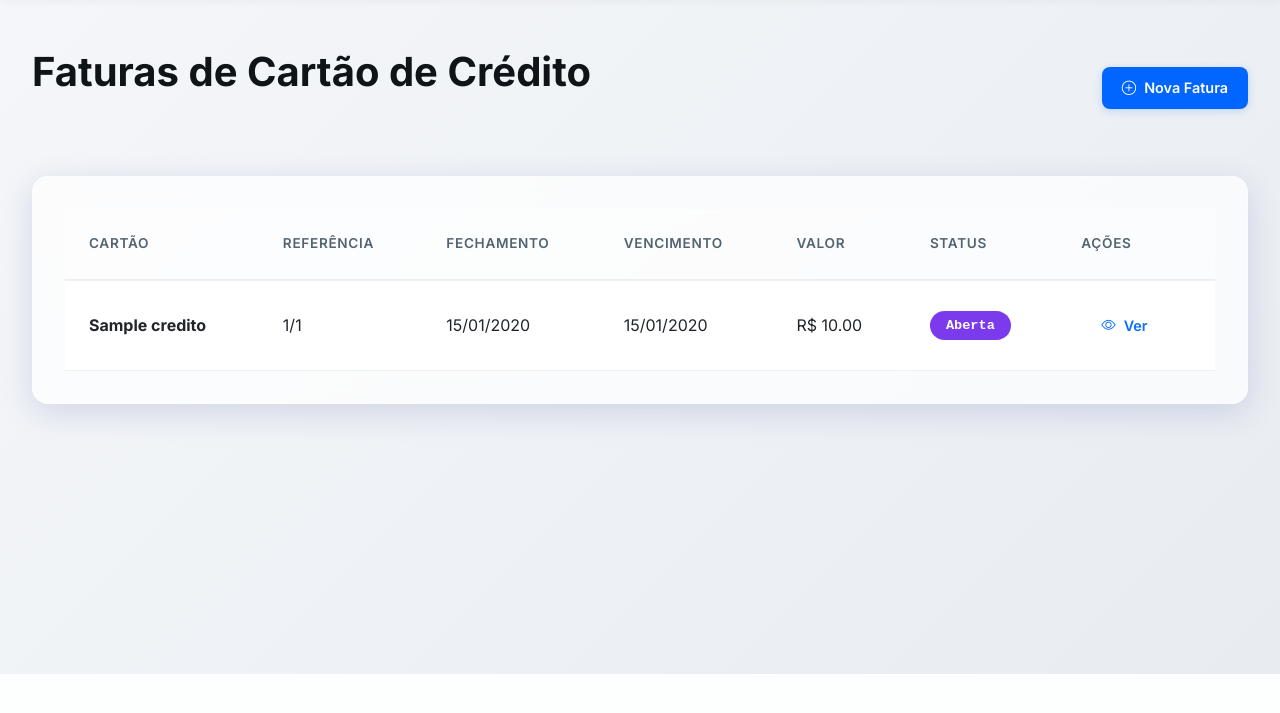
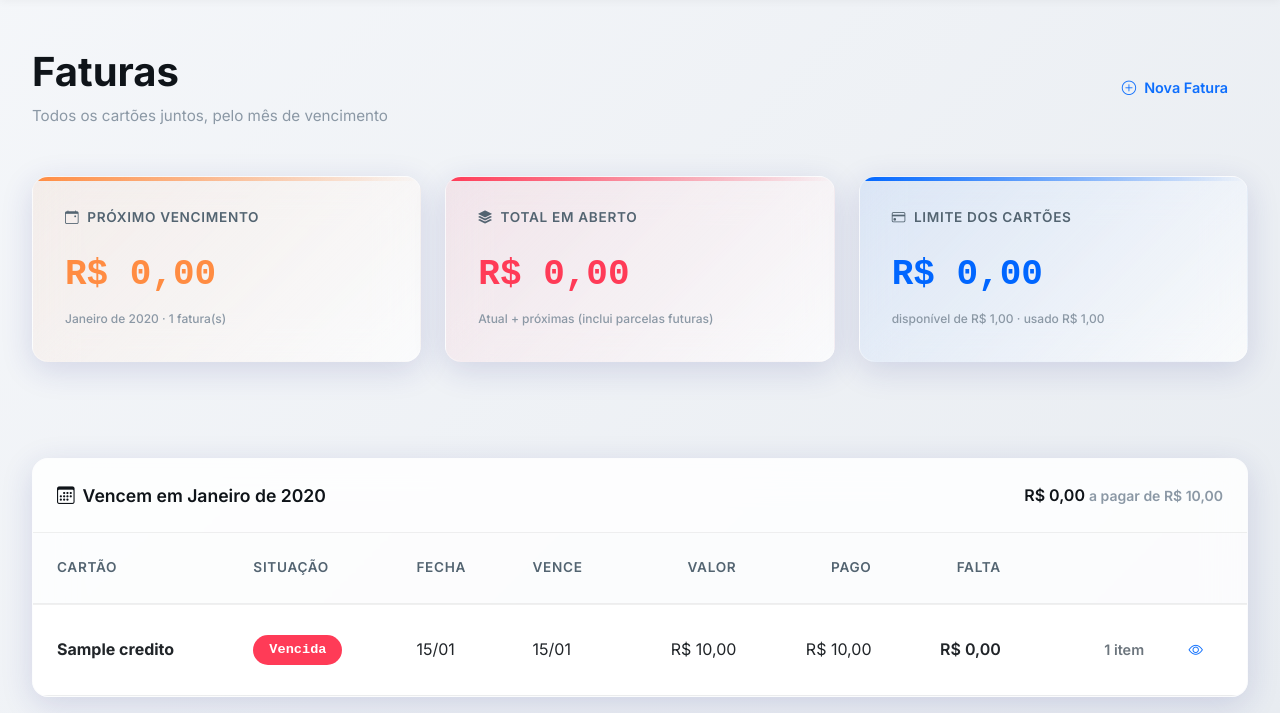
Before and after one commit to rodrigosaracino/gestao-financeira, a Flask app: page /faturas in a window 1280 px wide; the page is wider, and only the part inside the window is pictured. Shown: the part 126-839 px from the top of that part. Before the commit the page ends 800 px from the top of that part, so only its background shows below. Run offline with Flask 3, Linux system fonts and the light colour scheme; a user stored in the database is signed in; tables that the repository leaves empty hold one stand-in row (values such as "Sample post"); some libraries are stand-ins or nearby versions.

Commit message:
Faturas: todos os cartões juntos, atual e próximas por mês de vencimento (#17)
- /faturas agrupa as faturas não pagas de todos os cartões pelo mês de
  vencimento, com o total do mês e a situação de cada uma (vencida, fechada a
  pagar, atual ou próxima) e os lançamentos de cada fatura expansíveis.
- Resumo: próximo vencimento, total em aberto (inclui parcelas futuras) e
  limite disponível somado dos cartões. Faturas pagas ficam num histórico.
- Compra lançada à mão depois do dia de fechamento passa a entrar na fatura
  seguinte (antes caía na fatura já fechada do mês).

Co-authored-by: Rodrigo Saracino <rodrigosaracino@gmail.com>
Co-authored-by: Claude Opus 5.5 <noreply@anthropic.com>

```diff
--- a/app/routes.py
+++ b/app/routes.py
@@ -569,8 +569,8 @@ def nova_transacao():
                 # Calcular a data da parcela (mês seguinte)
                 data_parcela = data_compra + relativedelta(months=i-1)
 
-                # Obter ou criar fatura do mês
-                fatura = obter_ou_criar_fatura(cartao, data_parcela)
+                # Fatura em que a compra cai (depois do fechamento vai para a seguinte)
+                fatura = fatura_da_compra(cartao, data_parcela)
 
                 # Criar transação da parcela
                 descricao_parcela = f"{request.form['descricao']} ({i}/{total_parcelas})"
@@ -736,7 +736,7 @@ def editar_transacao(id):
             transacao.pago = False
             if (not transacao.fatura_id or cartao.id != cartao_antigo_id
                     or (nova_data.year, nova_data.month) != mes_antigo):
-                transacao.fatura_id = obter_ou_criar_fatura(cartao, nova_data).id
+                transacao.fatura_id = fatura_da_compra(cartao, nova_data).id
         else:
             transacao.cartao_credito_id = None
             transacao.fatura_id = None
@@ -949,6 +949,13 @@ def obter_ou_criar_fatura(cartao, data_referencia):
     db.session.flush()
 
     return fatura
+
+
+def fatura_da_compra(cartao, data_compra):
+    """Compra feita depois do dia de fechamento entra na fatura do mês seguinte."""
+    fechamento = min(cartao.dia_fechamento, monthrange(data_compra.year, data_compra.month)[1])
+    referencia = data_compra + relativedelta(months=1) if data_compra.day > fechamento else data_compra
+    return obter_ou_criar_fatura(cartao, referencia)
 
 
 def recalcular_valor_fatura(fatura_id):
@@ -1207,11 +1214,73 @@ def editar_cartao(id):
 @bp.route('/faturas')
 @login_required
 def listar_faturas():
-    """Lista todas as faturas"""
-    faturas = Fatura.query.join(CartaoCredito).filter(
-        CartaoCredito.user_id == current_user.id
-    ).order_by(Fatura.ano_referencia.desc(), Fatura.mes_referencia.desc()).all()
-    return render_template('faturas/listar.html', faturas=faturas)
+    """Faturas de todos os cartões juntas, por mês de vencimento: a pagar, atual e próximas."""
+    visao = faturas_por_vencimento(current_user.id)
+    return render_template('faturas/listar.html', **visao)
+
+
+MESES_NOME = ['janeiro', 'fevereiro', 'março', 'abril', 'maio', 'junho', 'julho',
+              'agosto', 'setembro', 'outubro', 'novembro', 'dezembro']
+
+
+def faturas_por_vencimento(user_id, hoje=None):
+    """
+    Junta as faturas de todos os cartões do usuário.
+    - grupos: faturas não pagas agrupadas pelo mês de vencimento (mais próximo primeiro),
+      com o total de todos os cartões em cada mês;
+    - situação de cada fatura: vencida, fechada (a pagar), atual (ainda recebe compras) ou próxima;
+    - pagas: histórico, mais recente primeiro.
+    """
+    hoje = hoje or date.today()
+    faturas = Fatura.query.join(CartaoCredito).filter(CartaoCredito.user_id == user_id).order_by(
+        Fatura.data_vencimento, CartaoCredito.nome).all()
+    itens = defaultdict(list)
+    if faturas:
+        for t in Transacao.query.filter(Transacao.fatura_id.in_([f.id for f in faturas])).order_by(
+                Transacao.data, Transacao.id).all():
+            itens[t.fatura_id].append(t)
+
+    grupos, pagas = [], []
+    atual_por_cartao = set()
+    for f in faturas:
+        total = Decimal(f.valor_total or 0)
+        pago = Decimal(f.valor_pago or 0)
+        linha = {'fatura': f, 'itens': itens.get(f.id, []), 'total': total, 'pago': pago,
+                 'falta': max(Decimal('0'), total - pago)}
+        if f.status == 'paga':
+            linha['situacao'] = 'paga'
+            pagas.append(linha)
+            continue
+        if total <= 0 and not linha['itens']:
+            continue  # fatura vazia, sem nada a mostrar
+        if f.data_vencimento < hoje:
+            linha['situacao'] = 'vencida'
+        elif f.data_fechamento < hoje:
+            linha['situacao'] = 'fechada'
+        elif f.cartao_id not in atual_por_cartao:
+            linha['situacao'] = 'atual'
+            atual_por_cartao.add(f.cartao_id)
+        else:
+            linha['situacao'] = 'proxima'
+        chave = (f.data_vencimento.year, f.data_vencimento.month)
+        if not grupos or grupos[-1]['chave'] != chave:
+            grupos.append({'chave': chave, 'rotulo': f'{MESES_NOME[chave[1] - 1].capitalize()} de {chave[0]}',
+                           'faturas': [], 'total': Decimal('0'), 'falta': Decimal('0')})
+        grupos[-1]['faturas'].append(linha)
+        grupos[-1]['total'] += total
+        grupos[-1]['falta'] += linha['falta']
+
+    cartoes = CartaoCredito.query.filter_by(user_id=user_id, ativo=True).order_by(CartaoCredito.nome).all()
+    return {
+        'grupos': grupos,
+        'pagas': list(reversed(pagas)),
+        'proximo_mes': grupos[0] if grupos else None,
+        'total_em_aberto': sum((g['falta'] for g in grupos), Decimal('0')),
+        'cartoes': cartoes,
+        'limite_total': sum((Decimal(c.limite or 0) for c in cartoes), Decimal('0')),
+        'limite_usado': sum((Decimal(c.limite_utilizado or 0) for c in cartoes), Decimal('0')),
+        'hoje': hoje,
+    }
 
 
 @bp.route('/faturas/nova', methods=['GET', 'POST'])
--- a/app/templates/faturas/listar.html
+++ b/app/templates/faturas/listar.html
@@ -2,58 +2,157 @@
 
 {% block title %}Faturas - Gestão Financeira{% endblock %}
 
+{% macro brl(v) -%}
+R$ {{ "{:,.2f}".format(v|float).replace(",", "X").replace(".", ",").replace("X", ".") }}
+{%- endmacro %}
+
+{% macro situacao_badge(s) -%}
+{% if s == 'vencida' %}<span class="badge bg-danger">Vencida</span>
+{% elif s == 'fechada' %}<span class="badge bg-warning text-dark">Fechada · a pagar</span>
+{% elif s == 'atual' %}<span class="badge bg-primary">Atual · aberta</span>
+{% elif s == 'proxima' %}<span class="badge bg-secondary">Próxima</span>
+{% else %}<span class="badge bg-success">Paga</span>{% endif %}
+{%- endmacro %}
+
 {% block content %}
-<div class="d-flex justify-content-between align-items-center mb-4">
-    <h1>Faturas de Cartão de Crédito</h1>
-    <a href="{{ url_for('main.nova_fatura') }}" class="btn btn-primary">
+<div class="d-flex flex-wrap justify-content-between align-items-center gap-2 mb-4" style="margin-top: 2rem;">
+    <div>
+        <h1 style="margin-bottom: 0.5rem;">Faturas</h1>
+        <p class="text-muted" style="margin: 0; font-size: 0.95rem;">Todos os cartões juntos, pelo mês de vencimento</p>
+    </div>
+    <a href="{{ url_for('main.nova_fatura') }}" class="btn btn-outline-primary btn-sm">
         <i class="bi bi-plus-circle"></i> Nova Fatura
     </a>
 </div>
 
-<div class="card">
-    <div class="card-body">
-        <div class="table-responsive"><table class="table table-hover">
+<!-- Resumo -->
+<div class="row mb-4">
+    <div class="col-md-4 mb-3">
+        <div class="card metric-card metric-orange">
+            <h5 class="card-title"><i class="bi bi-calendar-event"></i> Próximo vencimento</h5>
+            {% if proximo_mes %}
+            <div class="metric-value">{{ brl(proximo_mes.falta) }}</div>
+            <div class="metric-label">{{ proximo_mes.rotulo }} · {{ proximo_mes.faturas|length }} fatura(s)</div>
+            {% else %}
+            <div class="metric-value">R$ 0,00</div>
+            <div class="metric-label">Nada a pagar</div>
+            {% endif %}
+        </div>
+    </div>
+    <div class="col-md-4 mb-3">
+        <div class="card metric-card metric-red">
+            <h5 class="card-title"><i class="bi bi-stack"></i> Total em aberto</h5>
+            <div class="metric-value">{{ brl(total_em_aberto) }}</div>
+            <div class="metric-label">Atual + próximas (inclui parcelas futuras)</div>
+        </div>
+    </div>
+    <div class="col-md-4 mb-3">
+        <div class="card metric-card metric-blue">
+            <h5 class="card-title"><i class="bi bi-credit-card"></i> Limite dos cartões</h5>
+            <div class="metric-value">{{ brl(limite_total - limite_usado) }}</div>
+            <div class="metric-label">disponível de {{ brl(limite_total) }} · usado {{ brl(limite_usado) }}</div>
+        </div>
+    </div>
+</div>
+
+<!-- Faturas em aberto por mês de vencimento -->
+{% for grupo in grupos %}
+<div class="card mb-3">
+    <div class="card-header d-flex flex-wrap justify-content-between align-items-center gap-2">
+        <h5 class="mb-0"><i class="bi bi-calendar3"></i> Vencem em {{ grupo.rotulo }}</h5>
+        <div class="text-end">
+            <span class="fw-semibold">{{ brl(grupo.falta) }}</span>
+            <span class="text-muted small">a pagar{% if grupo.falta != grupo.total %} de {{ brl(grupo.total) }}{% endif %}</span>
+        </div>
+    </div>
+    <div class="card-body p-0">
+        <div class="table-responsive"><table class="table table-hover mb-0 align-middle">
             <thead>
                 <tr>
                     <th>Cartão</th>
-                    <th>Referência</th>
-                    <th>Fechamento</th>
-                    <th>Vencimento</th>
-                    <th>Valor</th>
-                    <th>Status</th>
-                    <th>Ações</th>
+                    <th>Situação</th>
+                    <th class="d-none d-md-table-cell">Fecha</th>
+                    <th>Vence</th>
+                    <th class="text-end d-none d-md-table-cell">Valor</th>
+                    <th class="text-end d-none d-md-table-cell">Pago</th>
+                    <th class="text-end">Falta</th>
+                    <th></th>
                 </tr>
             </thead>
             <tbody>
-                {% for fatura in faturas %}
+                {% for l in grupo.faturas %}
+                {% set f = l.fatura %}
                 <tr>
-                    <td><strong>{{ fatura.cartao.nome }}</strong></td>
-                    <td>{{ fatura.mes_referencia }}/{{ fatura.ano_referencia }}</td>
-                    <td>{{ fatura.data_fechamento.strftime('%d/%m/%Y') }}</td>
-                    <td>{{ fatura.data_vencimento.strftime('%d/%m/%Y') }}</td>
-                    <td>R$ {{ "%.2f"|format(fatura.valor_total) }}</td>
-                    <td>
-                        {% if fatura.status == 'paga' %}
-                            <span class="badge bg-success">Paga</span>
-                        {% elif fatura.status == 'fechada' %}
-                            <span class="badge bg-warning">Fechada</span>
-                        {% elif fatura.status == 'vencida' %}
-                            <span class="badge bg-danger">Vencida</span>
-                        {% else %}
-                            <span class="badge bg-info">Aberta</span>
+                    <td class="text-nowrap"><strong>{{ f.cartao.nome }}</strong></td>
+                    <td>{{ situacao_badge(l.situacao) }}</td>
+                    <td class="d-none d-md-table-cell">{{ f.data_fechamento.strftime('%d/%m') }}</td>
+                    <td>{{ f.data_vencimento.strftime('%d/%m') }}</td>
+                    <td class="text-end text-nowrap d-none d-md-table-cell">{{ brl(l.total) }}</td>
+                    <td class="text-end text-nowrap d-none d-md-table-cell">{{ brl(l.pago) }}</td>
+                    <td class="text-end text-nowrap fw-semibold">{{ brl(l.falta) }}</td>
+                    <td class="text-end text-nowrap">
+                        {% if l.itens %}
+                        <button class="btn btn-sm btn-outline-secondary" type="button" data-bs-toggle="collapse"
+                                data-bs-target="#itens-{{ f.id }}" aria-expanded="false" aria-controls="itens-{{ f.id }}">
+                            {{ l.itens|length }} {{ "item" if l.itens|length == 1 else "itens" }}
+                        </button>
                         {% endif %}
-                    </td>
-                    <td>
-                        <a href="{{ url_for('main.ver_fatura', id=fatura.id) }}"
-                           class="btn btn-sm btn-outline-primary">
-                            <i class="bi bi-eye"></i> Ver
+                        <a href="{{ url_for('main.ver_fatura', id=f.id) }}" class="btn btn-sm btn-outline-primary" title="Abrir fatura">
+                            <i class="bi bi-eye"></i>
                         </a>
                     </td>
                 </tr>
-                {% else %}
+                {% if l.itens %}
+                <tr class="collapse" id="itens-{{ f.id }}">
+                    <td colspan="8" class="bg-light">
+                        <table class="table table-sm mb-0">
+                            {% for t in l.itens %}
+                            <tr>
+                                <td class="text-muted" style="width: 6rem;">{{ t.data.strftime('%d/%m/%Y') }}</td>
+                                <td>{{ t.descricao }}</td>
+                                <td class="text-muted d-none d-md-table-cell">{{ t.categoria.nome }}</td>
+                                <td class="text-end text-nowrap {% if t.tipo == 'receita' %}text-success{% endif %}">
+                                    {% if t.tipo == 'receita' %}−{% endif %}{{ brl(t.valor) }}
+                                </td>
+                            </tr>
+                            {% endfor %}
+                        </table>
+                    </td>
+                </tr>
+                {% endif %}
+                {% endfor %}
+            </tbody>
+        </table></div>
+    </div>
+</div>
+{% else %}
+<div class="card mb-3"><div class="card-body text-center text-muted">Nenhuma fatura em aberto.</div></div>
+{% endfor %}
+
+<!-- Histórico -->
+{% if pagas %}
+<div class="card mb-4">
+    <div class="card-header d-flex justify-content-between align-items-center">
+        <h5 class="mb-0"><i class="bi bi-check2-circle"></i> Faturas pagas</h5>
+        <button class="btn btn-sm btn-outline-secondary" type="button" data-bs-toggle="collapse"
+                data-bs-target="#faturasPagas" aria-expanded="false" aria-controls="faturasPagas">
+            Mostrar {{ pagas|length }}
+        </button>
+    </div>
+    <div class="collapse" id="faturasPagas">
+        <div class="table-responsive"><table class="table table-hover mb-0">
+            <thead>
+                <tr><th>Cartão</th><th>Vencimento</th><th class="text-end">Valor</th><th class="text-end">Pago</th><th></th></tr>
+            </thead>
+            <tbody>
+                {% for l in pagas %}
                 <tr>
-                    <td colspan="7" class="text-center text-muted">
-                        Nenhuma fatura cadastrada.
+                    <td><strong>{{ l.fatura.cartao.nome }}</strong></td>
+                    <td>{{ l.fatura.data_vencimento.strftime('%d/%m/%Y') }}</td>
+                    <td class="text-end">{{ brl(l.total) }}</td>
+                    <td class="text-end">{{ brl(l.pago) }}</td>
+                    <td class="text-end">
+                        <a href="{{ url_for('main.ver_fatura', id=l.fatura.id) }}" class="btn btn-sm btn-outline-primary"><i class="bi bi-eye"></i></a>
                     </td>
                 </tr>
                 {% endfor %}
@@ -61,4 +160,5 @@
         </table></div>
     </div>
 </div>
+{% endif %}
 {% endblock %}
```
Also changed, not shown: tests/test_faturas_unificadas.py (added, +86 -0 lines).
